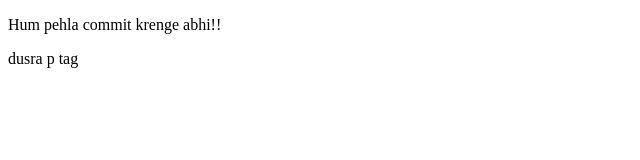
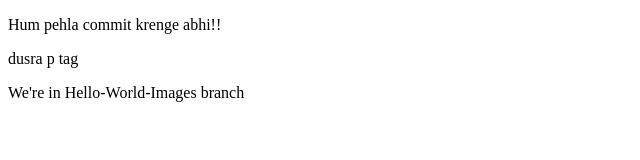
Before and after one commit to MuqadasAshraf-5406/Myfirstrepo, a plain HTML site: page index.html in a window 1280 px wide. Shown: the whole page, without its empty margins (0-640 px from the left). Drawn offline with Linux system fonts and the light colour scheme.

Commit message:
Hello-World-Images first stage

```diff
--- a/index.html
+++ b/index.html
@@ -9,5 +9,7 @@
     <p>Hum pehla commit krenge abhi!!</p>
 
     <p>dusra p tag</p>
+
+    <p>We're in Hello-World-Images branch</p>
 </body>
 </html>
```
